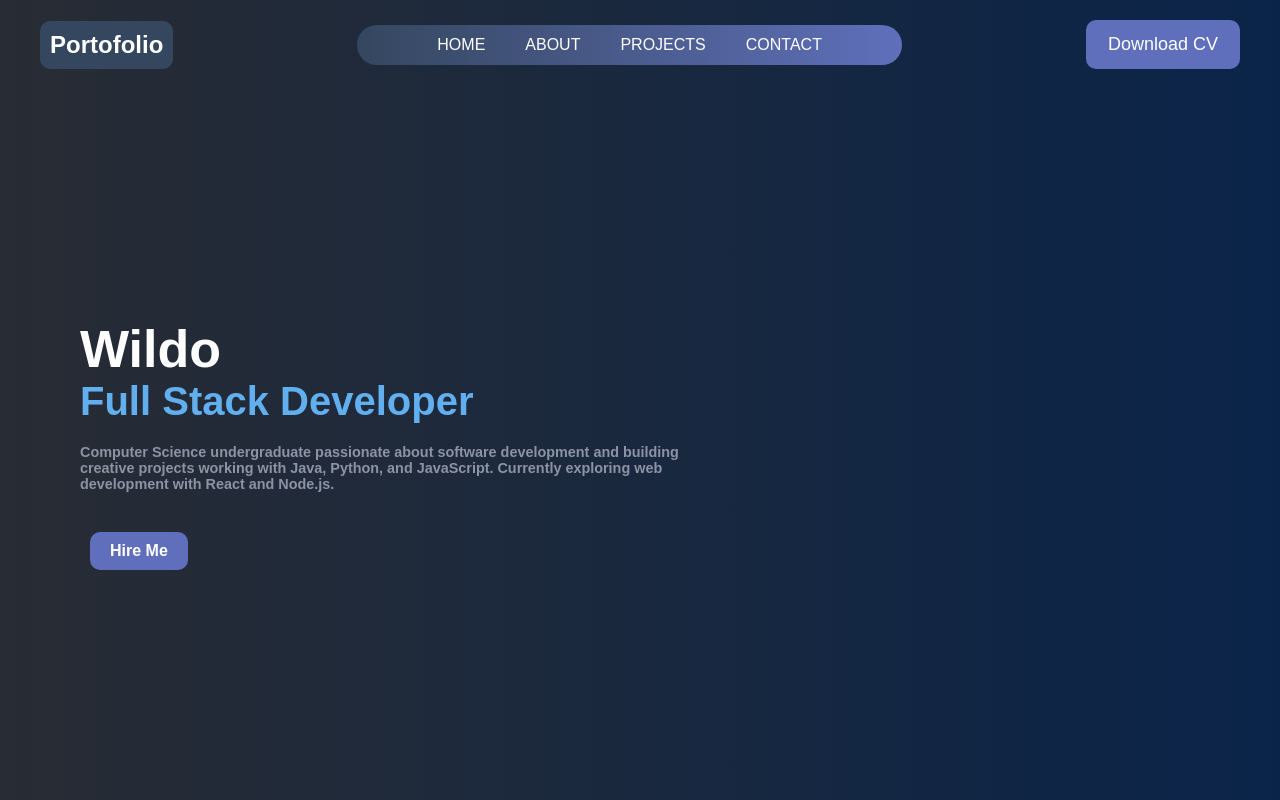
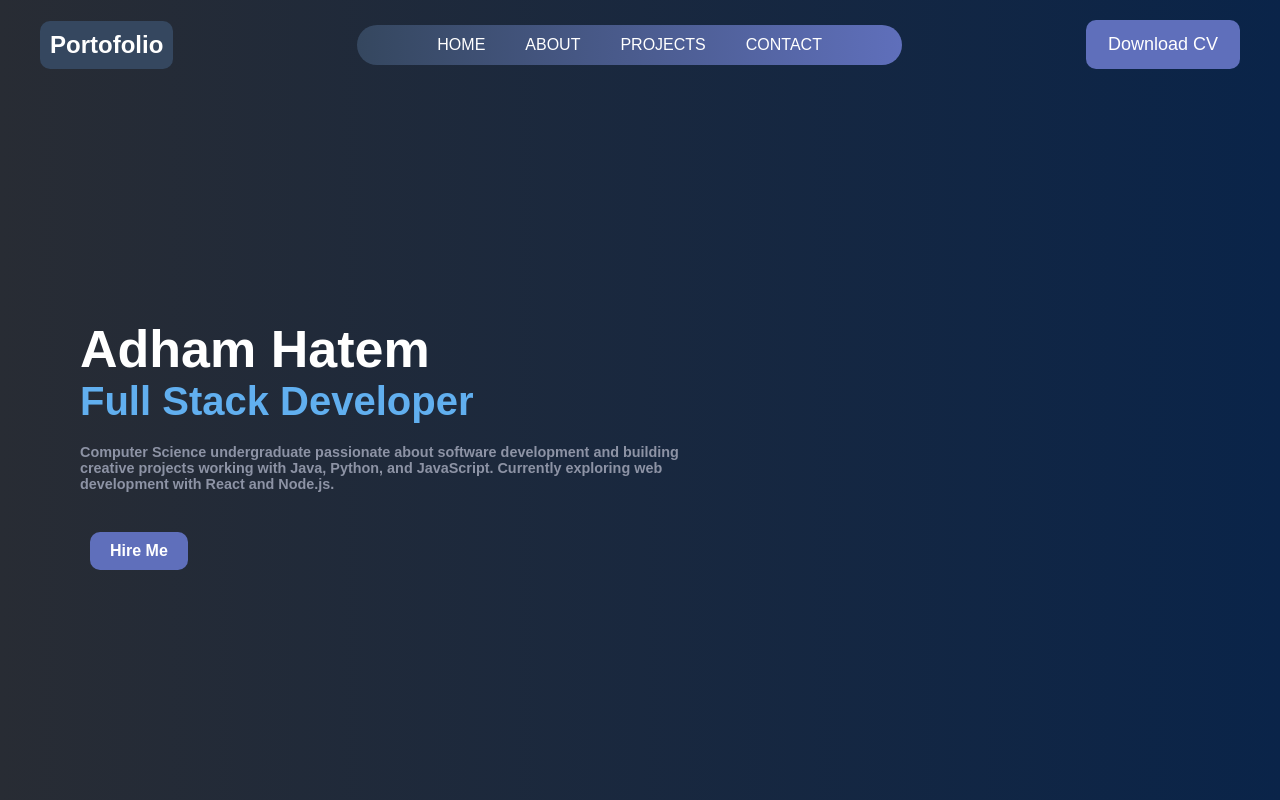
Before and after one commit to Adham-Hatem/Adham-Hatem.github.io, a React (Vite) app: page / in a window 1280 px wide. Built offline with nearby package versions, Linux system fonts and the light colour scheme.

Commit message:
Updating Hero & Title

```diff
--- a/index.html
+++ b/index.html
@@ -5,7 +5,7 @@
   <meta charset="UTF-8" />
   <link rel="icon" type="image/svg+xml" href="/cloud-Rain.svg" />
   <meta name="viewport" content="width=device-width, initial-scale=1.0" />
-  <title>Wildo - Portfolio</title>
+  <title>Professional Bug Creator</title>
 </head>
 
 <body>
--- a/src/components/Hero.jsx
+++ b/src/components/Hero.jsx
@@ -6,7 +6,7 @@ function Hero() {
   return (
     <div className="hero">
       <div className="heroText">
-        <div className="heroName">Wildo</div>
+        <div className="heroName">Adham Hatem</div>
         <div className="heroRole">
           <ShuffleText
             words={[
```
